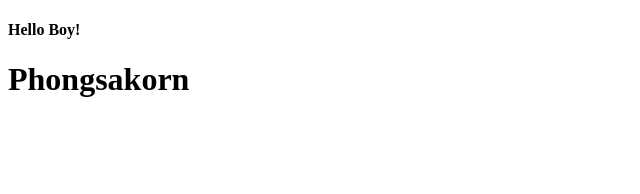
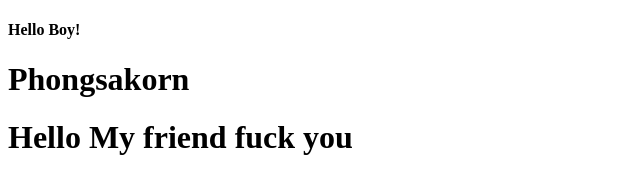
Before and after one commit to MarkPhongsakorn/TestPublic, a plain HTML site: page html/index.html in a window 1280 px wide. Shown: the whole page, without its empty margins (0-640 px from the left). Drawn offline with Linux system fonts and the light colour scheme.

Commit message:
เขียนCodeเพิ่ม

```diff
--- a/html/index.html
+++ b/html/index.html
@@ -9,5 +9,6 @@
 <body>
     <h4>Hello Boy!</h4>
     <h1>Phongsakorn</h1>
+    <h1>Hello My friend fuck you</h1>
 </body>
 </html>
```
